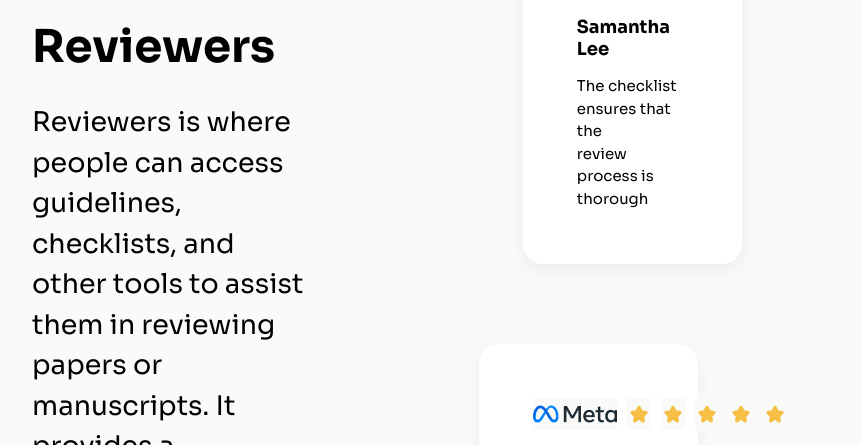
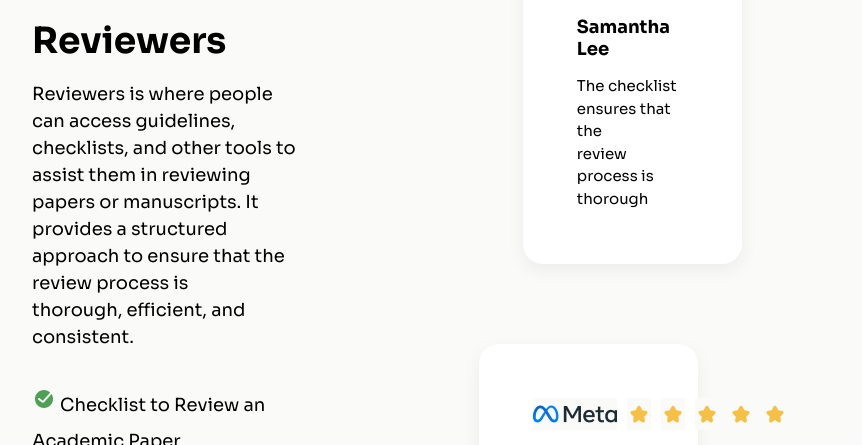
Before and after one commit to aiperizhenishova/testimonial-page, a plain HTML site: page index.html in a window 1280 px wide. Shown: the part 355-800 px from the top of the page, without its empty margins (256-1118 px from the left). Drawn offline with Linux system fonts and the light colour scheme.

Commit message:
first commit

```diff
--- a/index.html
+++ b/index.html
@@ -80,12 +80,12 @@
       }
       .left-card h2{
         padding-top: 25px;
-        font-size: 2.5em;
+        font-size: 2em;
       }
       .left-card p{
         margin-top: 1em;
         margin-bottom: 2em;
-        font-size: 1.5em;
+        font-size: 1em;
         line-height: 1.5em;
       }
       .checklist{
```
